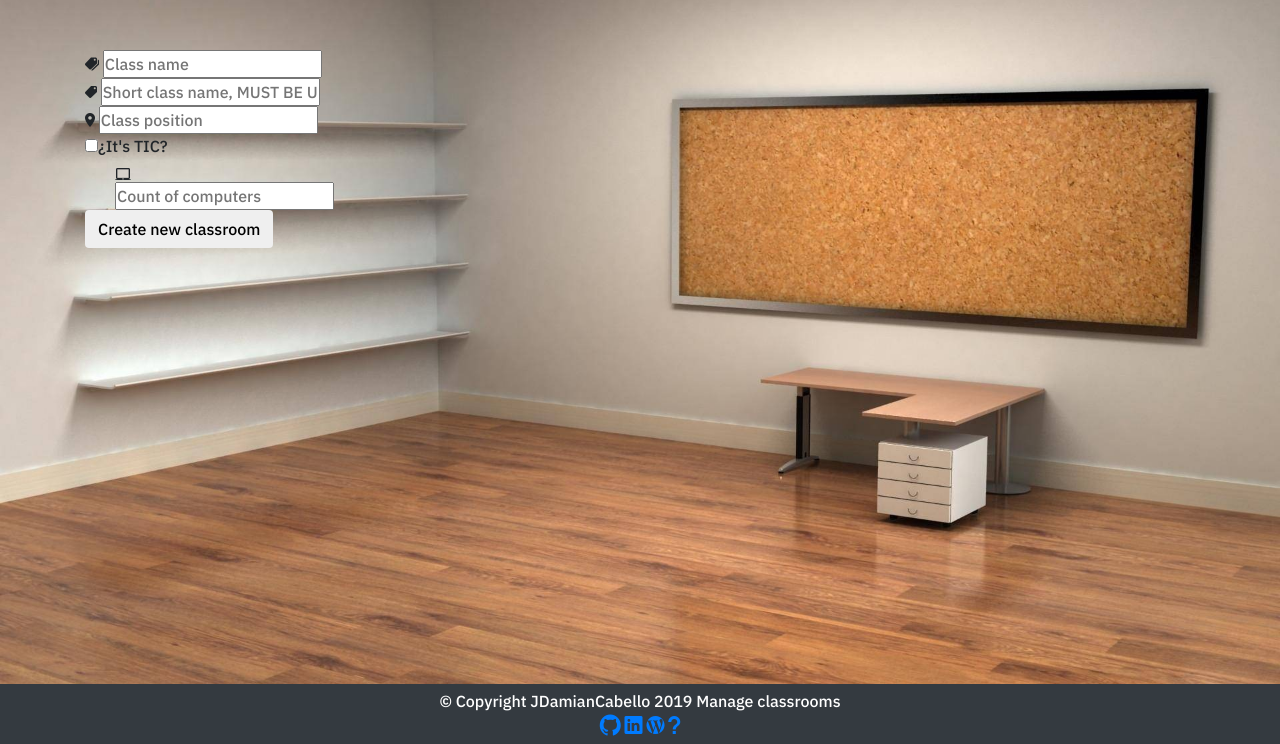
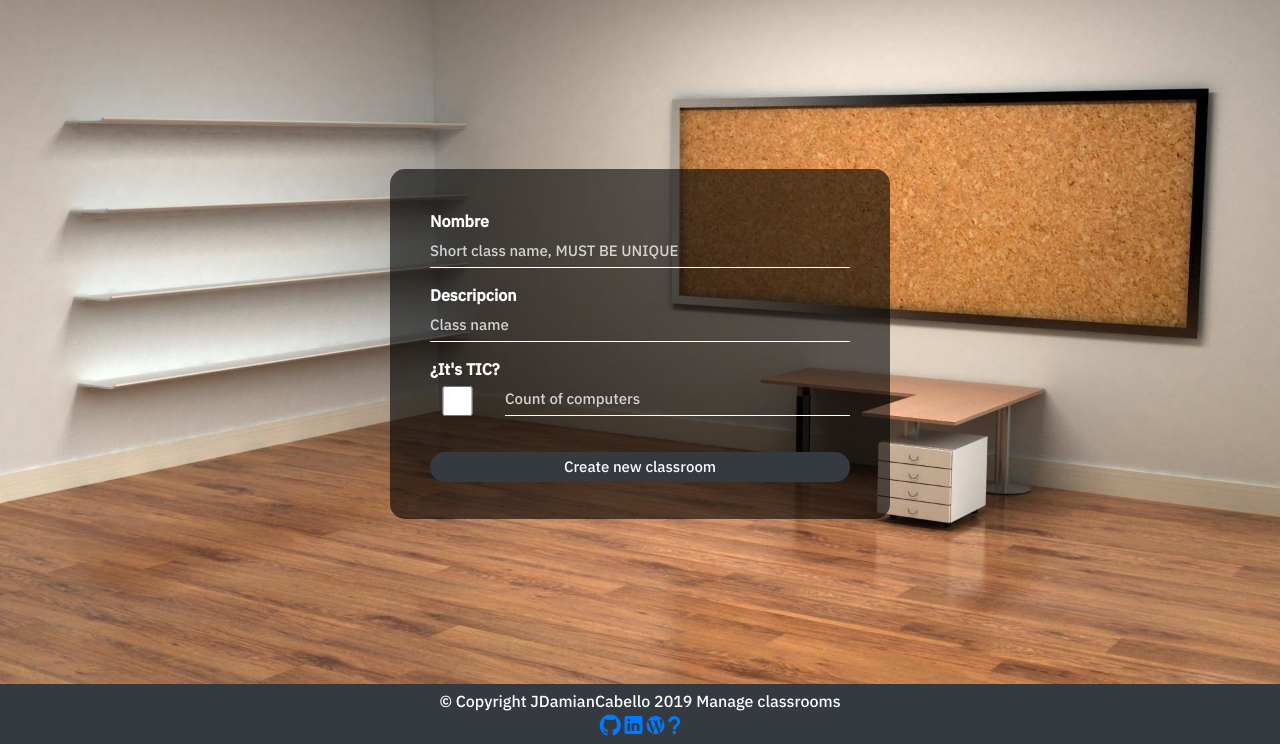
Before and after one commit to JDamianCabello/Classrooms-Gestor, a PHP site: page /anadirAulaForm.php in a window 1280 px wide. Shown: the part 56-800 px from the top of the page. Run offline with PHP 8.4, Linux system fonts and the light colour scheme; the visitor is signed in with stand-in values (Sample User, id 1); some libraries are stand-ins or nearby versions.

Commit message:
Añadido estilo a añadir aula, falta conectarlo con DB

```diff
--- a/assets/css/baseStyle.css
+++ b/assets/css/baseStyle.css
@@ -1,5 +1,9 @@
 @font-face {
     font-family: IBM-PlexSans; src: url('../font/IBMPlexSans-Medium.ttf');
+}
+
+::placeholder {
+    color: lightgrey;
 }
 
 *{
@@ -23,11 +27,6 @@ body{
 .container {
   height: 50px;
   position: relative;
-}
-
-
-.anadirAula{
-  margin-top:50px;
 }
 
 .center {
@@ -76,6 +75,14 @@ nav {
     padding: 80px 40px;
     background: rgba(0,0,0,0.6);
     border-radius: 15px;
+}
+
+.registerAula{
+    width: 500px;
+    height: 350px;
+    top: 50%;
+    left: 50%;
+    padding: 40px;
 }
 
 .avatar{
@@ -129,3 +136,10 @@ nav {
     outline: none;
     margin-top: 5%;
 }
+
+.bigCheckBox
+{
+    width:30px;
+    height:30px;
+    margin: 5px;
+}
--- a/core/app.php
+++ b/core/app.php
@@ -15,11 +15,6 @@ class App {
 
     static function print_listAulas() {
         include('../view/cabezeraListarAulas.php');
-    }
-
-    static function print_listAulas_Buttons()
-    {
-        include('../view/listarAulas_buttons.php');
     }
 
     static function printNav(){
@@ -80,6 +75,7 @@ class App {
     }
 
     function invalidateSession(){
+        session_start();
         if($this->isLogged()){
             unset($_SESSION['user']);
             session_destroy();
@@ -110,4 +106,6 @@ class App {
     }
 
 
+
+
 }
--- a/core/dao.php
+++ b/core/dao.php
@@ -2,8 +2,8 @@
 
 define('DATABASE', 'gestionaulas');
 define('HOST', 'localhost');
-define('USER', 'root');
-define('PASS', '');
+define('USER', 'www-data');
+define('PASS', 'usuario');
 
 define('DSN', "mysql:host=" . HOST . ";dbname=" . DATABASE);
 
--- a/pages/anadirAulaForm.php
+++ b/pages/anadirAulaForm.php
@@ -4,5 +4,32 @@ $app = new App();
 $app->validateSesion();
 App::print_head();
 App::printNav();
+
+
+if(!empty($_POST['addclass'])){
+    $descripcion = $_POST['description'];
+    $nombre = $_POST['name'];
+    $posicion = $_POST['position'];
+    $estic = $_POST['estic'];
+    $pccount = $_POST['pccount'];
+
+    if($estic == on)
+        $estic = 1;
+    else{
+        $estic = 0;
+        $pccount = null;
+    }
+
+    $resultset = $app->insertAula($nombre, $descripcion,$posicion,$estic,$pccount);
+    var_dump($resultset);
+
+
+    if(!$resultset == null)
+        echo "<div class=\"alert alert-success\" role=\"alert\">Aula añadida a la base de datos con éxito</div>";
+    else
+        echo "<div class=\"alert alert-danger\" role=\"alert\">Error al insertar el aula :".$app->getDao()->error."</div>";
+}
+
+
 App::print_createClassForm();
 App::print_footer();
--- a/pages/login.php
+++ b/pages/login.php
@@ -32,8 +32,6 @@ if (!empty($_POST['register'])) {
     $email = $_POST["email"];
     $date = $_POST['date'];
 
-    if($date == "0000-00-00")
-        exit();
     $app = new App();
     if($app->getDao()->insertUser($user,$name, $pass,$email, $date)){
         $app -> saveSession($user);
--- a/pages/logout.php
+++ b/pages/logout.php
@@ -1,5 +1,4 @@
 <?php
     include_once('../core/app.php');
     $app = new App();
-    session_start();
     $app->invalidateSession();
--- a/view/anadirAula.php
+++ b/view/anadirAula.php
@@ -9,31 +9,23 @@
  */
 require ('../core/Language.php');
 ?>
-<div class="container anadirAula">
-    <form action="../pages/anadirAulaBD.php" method="post">
-        <div class="input-container">
-            <ion-icon class="icon ion-md-pricetags"></ion-icon>
-            <input class="input-field" type="text" placeholder="<?php echo $classroom_name; ?>" name="nombre">
-        </div>
 
-        <div class="input-container">
-            <ion-icon class="icon ion-md-pricetag"></ion-icon>
-            <input class="input-field" type="text" placeholder="<?php echo $short_class_name; ?>" name="shortname">
-        </div>
 
-        <div class="input-container">
-            <ion-icon class="icon ion-md-pin"></ion-icon>
-            <input class="input-field" type="text" placeholder="<?php echo $classroom_position; ?>" name="position">
-        </div>
-
-        <div class="input-container">
-            <label><input type="checkbox" name="estic"><?php echo $checkbox_content; ?></label>
-            <div class="input-container" style="width: 200px; margin-left: 30px">
-                <ion-icon class="icon ion-md-laptop"></ion-icon>
-                <input class="input-field" type="text" placeholder="<?php echo $classroom_pcs; ?>" name="pccount">
+<div class="register-form registerAula">
+    <form>
+        <p>Nombre</p>
+        <input type="text" name="name" placeholder="<?php echo $short_class_name; ?>">
+        <p>Descripcion</p>
+        <input type="text" name="description" placeholder="<?php echo $classroom_name; ?>">
+        <p><?php echo $checkbox_content; ?></p>
+        <div class="row">
+            <div class="col-sm-2">
+                <input class="bigCheckBox" name="estic" type="checkbox">
+            </div>
+            <div class="col-sm">
+                <input type="text" name="pccount" placeholder="<?php echo $classroom_pcs; ?>">
             </div>
         </div>
-
-        <button type="submit" class="btn mibtn"><?php echo $send_button_content; ?></button>
+        <input type="submit" name="addclass" value="<?php echo $send_button_content; ?>">
     </form>
 </div>
```
